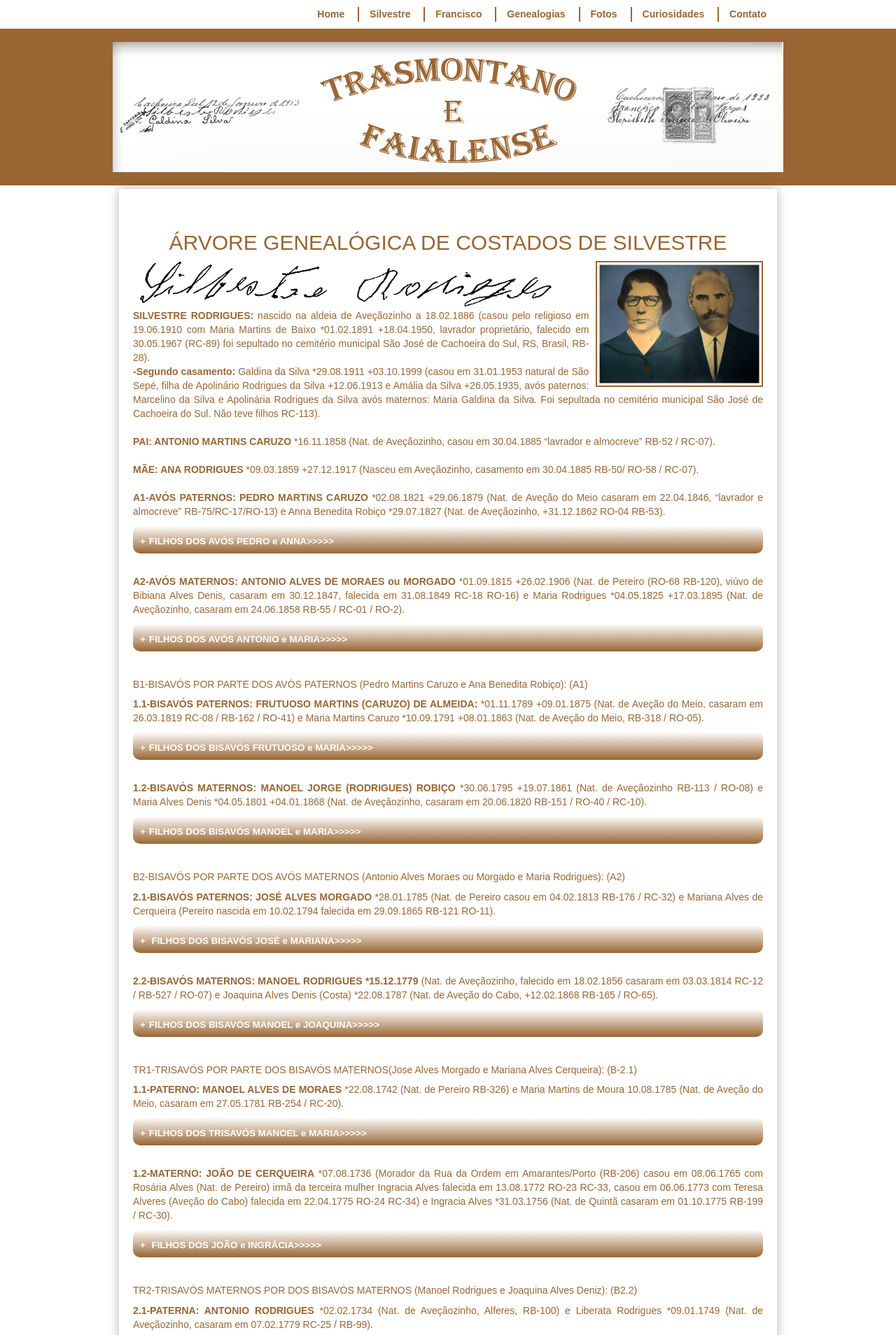
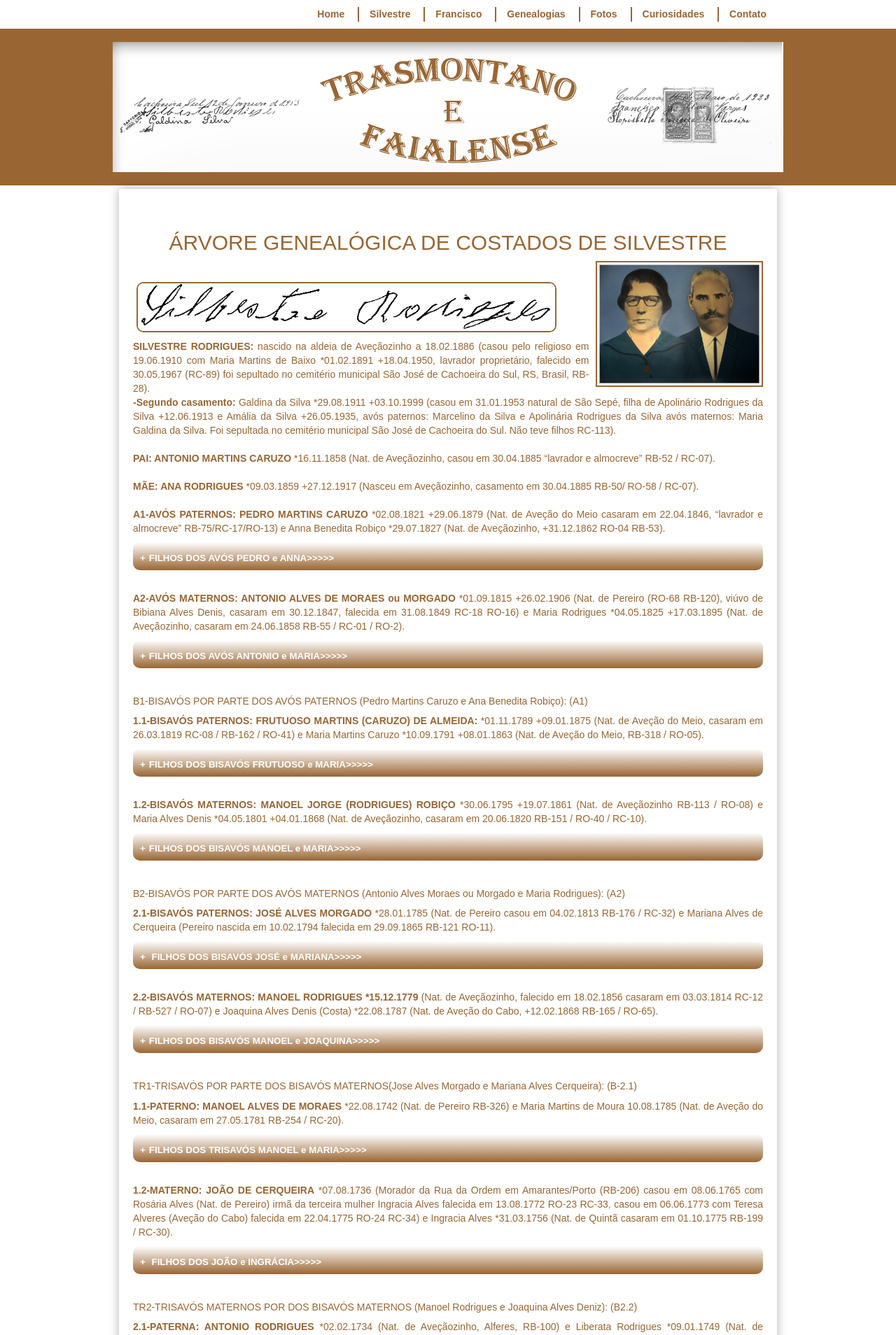
Before and after one commit to claudiovargas1955/claudiovargas1955.github.io, a Jekyll site: the page built from _pages/arvore-genealogica-de-costados-de-silvestre.html, in a window 1280 px wide. Shown: the top 1908 px of the page at 70% size. Built offline with Jekyll 4.4.1, drawn with Linux system fonts in a browser that asks for light colours; some web fonts are replaced.

Commit message:
Update arvore-genealogica-de-costados-de-silvestre.html

```diff
--- a/_pages/arvore-genealogica-de-costados-de-silvestre.html
+++ b/_pages/arvore-genealogica-de-costados-de-silvestre.html
@@ -27,7 +27,10 @@ details[open] summary {color:#996633;
    .esq{border:#996633 solid 2px;
         margin-right:10px;
         }
-  .esq1{border:none;
+  .esq1{border:#996633 solid 2px;
+        border-radius: 10px;
+        margin-top: 30px;
+        margin-bottom:10px;
         margin-right:5px;
         margin-left:5px;
         }
```
